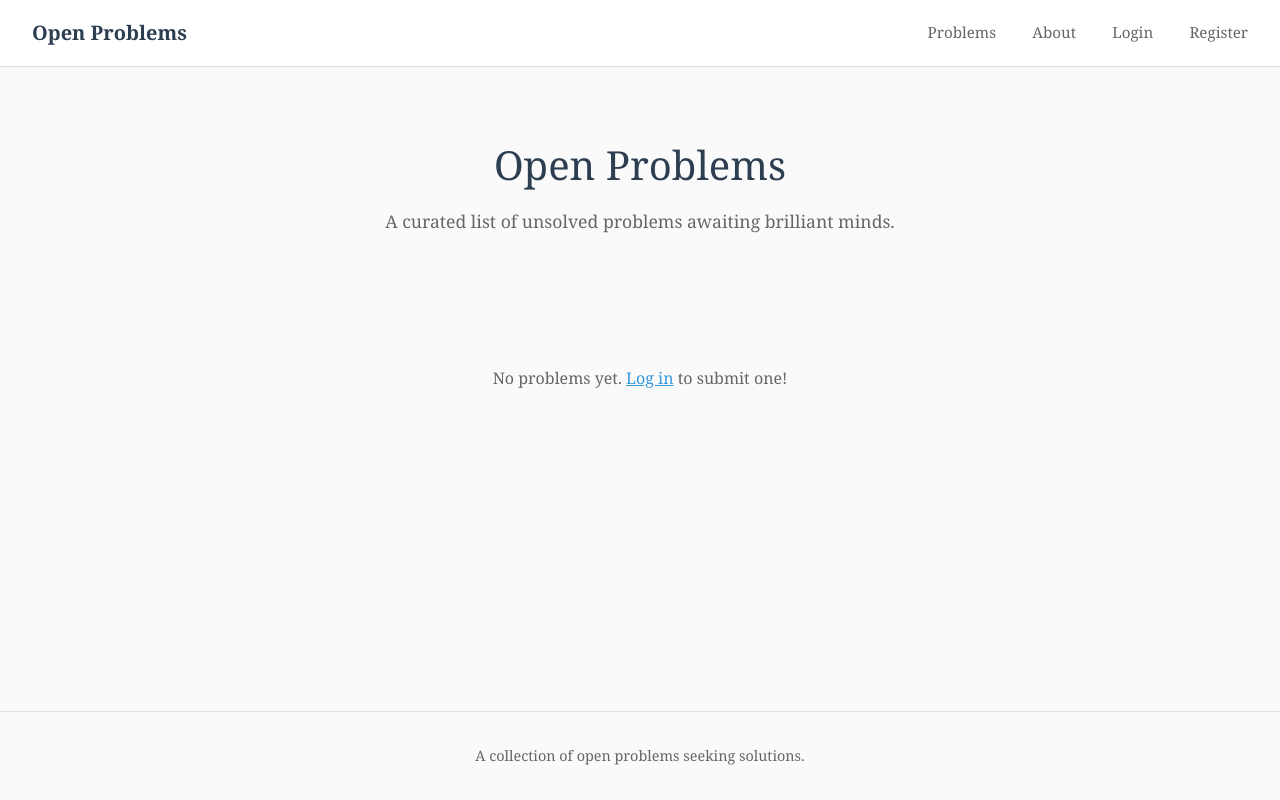
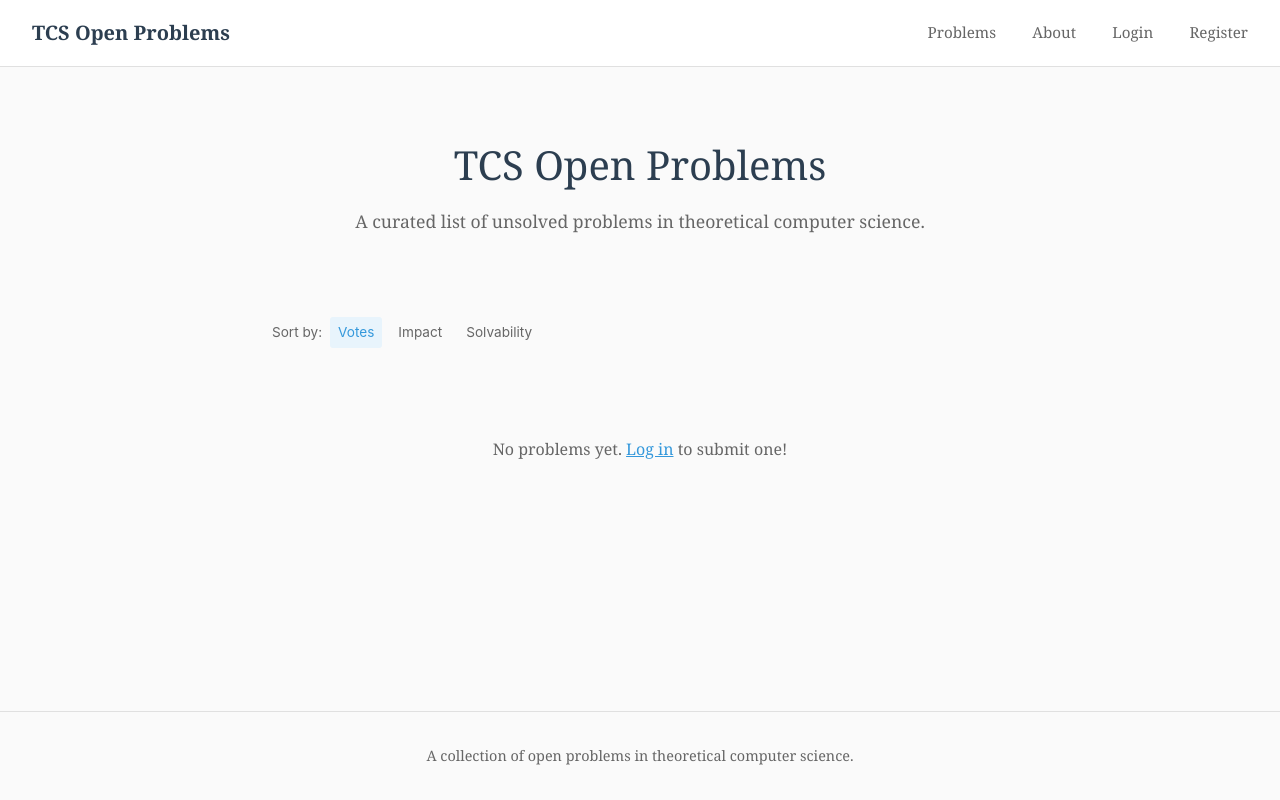
Before and after one commit to marwahaha/tcsopenproblems, a Flask app: page /?sort=votes in a window 1280 px wide. Run offline with Flask 3, Linux system fonts and the light colour scheme; data that the repository does not hold is empty.

Commit message:
Update site to TCS Open Problems with UI improvements
- Rename site to "TCS Open Problems"
- Move upvote button to left of problem titles (smaller size)
- Add sorting options (votes, impact, solvability) on listing pages
- Add markdown support for problem descriptions
- Update about page with TCS focus and contact email

Co-Authored-By: Claude Opus 4.5 <noreply@anthropic.com>

```diff
--- a/app.py
+++ b/app.py
@@ -1,5 +1,7 @@
 from flask import Flask, render_template, request, redirect, url_for, flash, session
+from markupsafe import Markup
 import sqlite3
+import markdown
 from werkzeug.security import generate_password_hash, check_password_hash
 from functools import wraps
 
@@ -7,6 +9,11 @@ app = Flask(__name__)
 app.secret_key = 'dev-key-change-in-production'
 
 DATABASE = 'problems.db'
+
+@app.template_filter('markdown')
+def markdown_filter(text):
+    """Convert markdown text to HTML."""
+    return Markup(markdown.markdown(text))
 
 def get_db():
     conn = sqlite3.connect(DATABASE)
@@ -248,9 +255,18 @@ def logout():
 # Main routes
 @app.route('/')
 def index():
+    sort = request.args.get('sort', 'votes')
     conn = get_db()
-    # Get problems with average ratings, sorted by avg solvability then impact
-    problems = conn.execute('''
+
+    # Determine sort order
+    if sort == 'impact':
+        order_by = 'avg_impact DESC NULLS LAST, p.created_at DESC'
+    elif sort == 'solvability':
+        order_by = 'avg_solvability DESC NULLS LAST, p.created_at DESC'
+    else:
+        order_by = 'vote_count DESC, p.created_at DESC'
+
+    problems = conn.execute(f'''
         SELECT p.*, u.username,
                (SELECT COUNT(*) FROM votes v WHERE v.problem_id = p.id) as vote_count,
                (SELECT AVG(impact) FROM ratings r WHERE r.problem_id = p.id) as avg_impact,
@@ -258,7 +274,7 @@ def index():
                (SELECT COUNT(*) FROM ratings r WHERE r.problem_id = p.id) as rating_count
         FROM problems p
         JOIN users u ON p.user_id = u.id
-        ORDER BY vote_count DESC, p.created_at DESC
+        ORDER BY {order_by}
     ''').fetchall()
 
     user_id = session.get('user_id')
@@ -277,12 +293,22 @@ def index():
         })
     categories = get_all_categories(conn)
     conn.close()
-    return render_template('index.html', problems=problems_with_data, categories=categories)
+    return render_template('index.html', problems=problems_with_data, categories=categories, current_sort=sort)
 
 @app.route('/category/<name>')
 def category(name):
+    sort = request.args.get('sort', 'votes')
     conn = get_db()
-    problems = conn.execute('''
+
+    # Determine sort order
+    if sort == 'impact':
+        order_by = 'avg_impact DESC NULLS LAST, p.created_at DESC'
+    elif sort == 'solvability':
+        order_by = 'avg_solvability DESC NULLS LAST, p.created_at DESC'
+    else:
+        order_by = 'vote_count DESC, p.created_at DESC'
+
+    problems = conn.execute(f'''
         SELECT p.*, u.username,
                (SELECT COUNT(*) FROM votes v WHERE v.problem_id = p.id) as vote_count,
                (SELECT AVG(impact) FROM ratings r WHERE r.problem_id = p.id) as avg_impact,
@@ -293,7 +319,7 @@ def category(name):
         JOIN problem_categories pc ON p.id = pc.problem_id
         JOIN categories c ON pc.category_id = c.id
         WHERE c.name = ?
-        ORDER BY vote_count DESC, p.created_at DESC
+        ORDER BY {order_by}
     ''', (name,)).fetchall()
 
     user_id = session.get('user_id')
@@ -312,7 +338,7 @@ def category(name):
         })
     categories = get_all_categories(conn)
     conn.close()
-    return render_template('category.html', problems=problems_with_data, categories=categories, current_category=name)
+    return render_template('category.html', problems=problems_with_data, categories=categories, current_category=name, current_sort=sort)
 
 @app.route('/problem/<int:id>')
 def problem(id):
--- a/requirements.txt
+++ b/requirements.txt
@@ -1 +1,2 @@
 flask
+markdown
--- a/static/style.css
+++ b/static/style.css
@@ -86,6 +86,36 @@ main {
     font-size: 1.1rem;
 }
 
+/* Sort Bar */
+.sort-bar {
+    display: flex;
+    align-items: center;
+    gap: 0.5rem;
+    margin-bottom: 1rem;
+    font-size: 0.85rem;
+    font-family: -apple-system, BlinkMacSystemFont, sans-serif;
+}
+
+.sort-label {
+    color: var(--text-light);
+}
+
+.sort-option {
+    color: var(--text-light);
+    text-decoration: none;
+    padding: 0.25rem 0.5rem;
+    border-radius: 3px;
+}
+
+.sort-option:hover {
+    color: var(--accent);
+}
+
+.sort-option.active {
+    color: var(--accent);
+    background: #e8f4fc;
+}
+
 /* Problem Cards */
 .problems-list {
     display: flex;
@@ -99,7 +129,12 @@ main {
     border: 1px solid var(--border);
     border-radius: 4px;
     display: flex;
+    align-items: flex-start;
     gap: 1rem;
+}
+
+.problem-card > .vote-section {
+    flex-shrink: 0;
 }
 
 .problem-content {
@@ -220,6 +255,18 @@ main {
 
 .vote-section.large .vote-count {
     font-size: 1.1rem;
+}
+
+.vote-btn-small {
+    padding: 0.35rem 0.5rem;
+}
+
+.vote-btn-small .vote-arrow {
+    font-size: 0.8rem;
+}
+
+.vote-btn-small .vote-count {
+    font-size: 0.8rem;
 }
 
 /* Ratings Display */
@@ -366,10 +413,17 @@ main {
 
 .problem-header {
     display: flex;
-    justify-content: space-between;
     align-items: flex-start;
-    gap: 1.5rem;
+    gap: 1rem;
     margin-bottom: 1.5rem;
+}
+
+.problem-header > .vote-section {
+    flex-shrink: 0;
+}
+
+.problem-header .problem-stats {
+    margin-left: auto;
 }
 
 .problem-header-content {
@@ -847,6 +901,11 @@ a.category:hover {
     gap: 0.5rem;
 }
 
+.admin-actions .btn-small {
+    min-width: 110px;
+    text-align: center;
+}
+
 .admin-comment-actions {
     margin-left: auto;
     display: inline-flex;
--- a/templates/base.html
+++ b/templates/base.html
@@ -3,12 +3,12 @@
 <head>
     <meta charset="UTF-8">
     <meta name="viewport" content="width=device-width, initial-scale=1.0">
-    <title>{% block title %}Open Problems{% endblock %}</title>
+    <title>{% block title %}TCS Open Problems{% endblock %}</title>
     <link rel="stylesheet" href="{{ url_for('static', filename='style.css') }}">
 </head>
 <body>
     <nav>
-        <a href="{{ url_for('index') }}" class="logo">Open Problems</a>
+        <a href="{{ url_for('index') }}" class="logo">TCS Open Problems</a>
         <div class="nav-links">
             <a href="{{ url_for('index') }}">Problems</a>
             {% if current_user %}
@@ -43,7 +43,7 @@
     </main>
 
     <footer>
-        <p>A collection of open problems seeking solutions.</p>
+        <p>A collection of open problems in theoretical computer science.</p>
     </footer>
 </body>
 </html>
--- a/templates/index.html
+++ b/templates/index.html
@@ -1,18 +1,39 @@
 {% extends "base.html" %}
 
-{% block title %}Open Problems - Home{% endblock %}
+{% block title %}TCS Open Problems{% endblock %}
 
 {% block content %}
 <div class="hero">
-    <h1>Open Problems</h1>
-    <p>A curated list of unsolved problems awaiting brilliant minds.</p>
+    <h1>TCS Open Problems</h1>
+    <p>A curated list of unsolved problems in theoretical computer science.</p>
 </div>
 
 <div class="content-with-sidebar">
     <section class="problems-list">
+        <div class="sort-bar">
+            <span class="sort-label">Sort by:</span>
+            <a href="?sort=votes" class="sort-option {% if current_sort == 'votes' %}active{% endif %}">Votes</a>
+            <a href="?sort=impact" class="sort-option {% if current_sort == 'impact' %}active{% endif %}">Impact</a>
+            <a href="?sort=solvability" class="sort-option {% if current_sort == 'solvability' %}active{% endif %}">Solvability</a>
+        </div>
         {% if problems %}
             {% for item in problems %}
             <article class="problem-card">
+                <div class="vote-section">
+                    {% if current_user %}
+                        <form action="{{ url_for('vote', id=item.problem.id) }}" method="POST">
+                            <button type="submit" class="vote-btn vote-btn-small {% if item.has_voted %}voted{% endif %}">
+                                <span class="vote-arrow">&#9650;</span>
+                                <span class="vote-count">{{ item.vote_count }}</span>
+                            </button>
+                        </form>
+                    {% else %}
+                        <div class="vote-btn vote-btn-small disabled">
+                            <span class="vote-arrow">&#9650;</span>
+                            <span class="vote-count">{{ item.vote_count }}</span>
+                        </div>
+                    {% endif %}
+                </div>
                 <div class="problem-content">
                     <a href="{{ url_for('problem', id=item.problem.id) }}">
                         <h2>{{ item.problem.title }}</h2>
@@ -44,21 +65,6 @@
                             <span class="rating-count">({{ item.rating_count }} rating{% if item.rating_count != 1 %}s{% endif %})</span>
                         {% endif %}
                     </div>
-                    <div class="vote-section">
-                        {% if current_user %}
-                            <form action="{{ url_for('vote', id=item.problem.id) }}" method="POST">
-                                <button type="submit" class="vote-btn {% if item.has_voted %}voted{% endif %}">
-                                    <span class="vote-arrow">&#9650;</span>
-                                    <span class="vote-count">{{ item.vote_count }}</span>
-                                </button>
-                            </form>
-                        {% else %}
-                            <div class="vote-btn disabled">
-                                <span class="vote-arrow">&#9650;</span>
-                                <span class="vote-count">{{ item.vote_count }}</span>
-                            </div>
-                        {% endif %}
-                    </div>
                 </div>
             </article>
             {% endfor %}
```
Also changed, not shown: templates/about.html (+4 -4 lines), templates/category.html (+22 -16 lines), templates/problem.html (+17 -17 lines).
